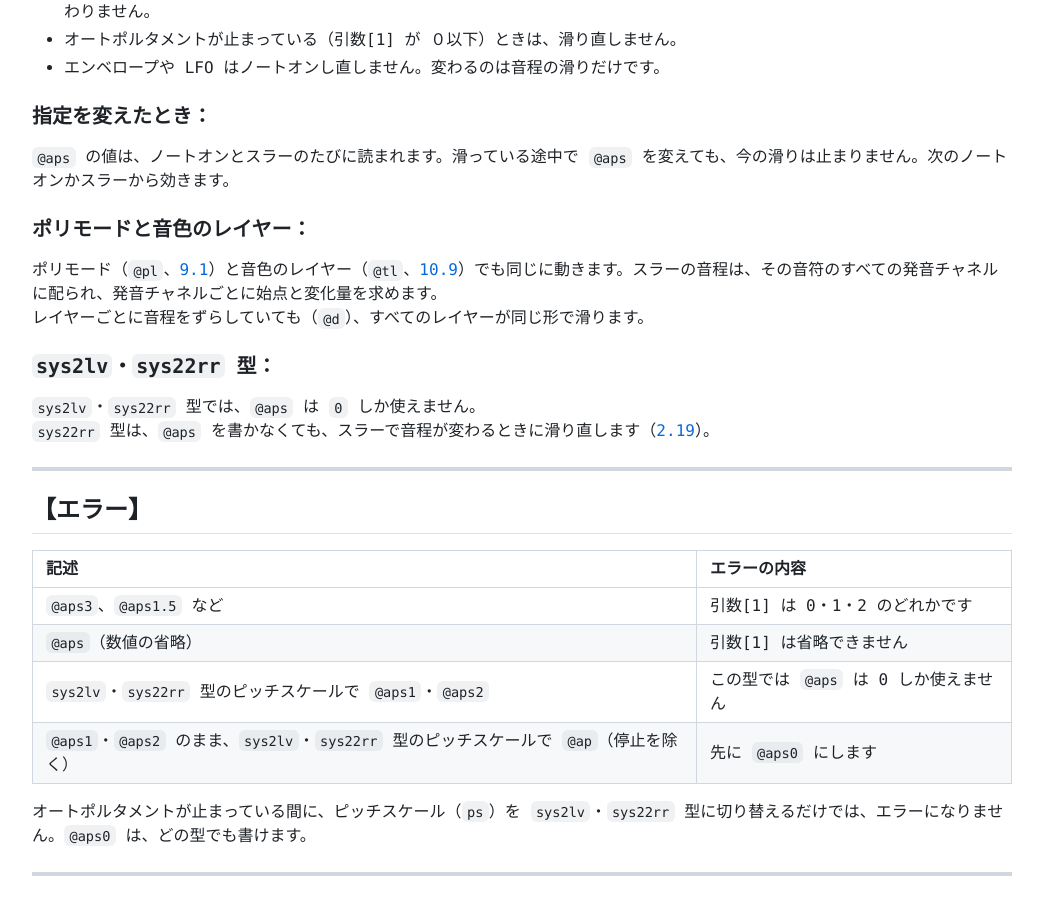
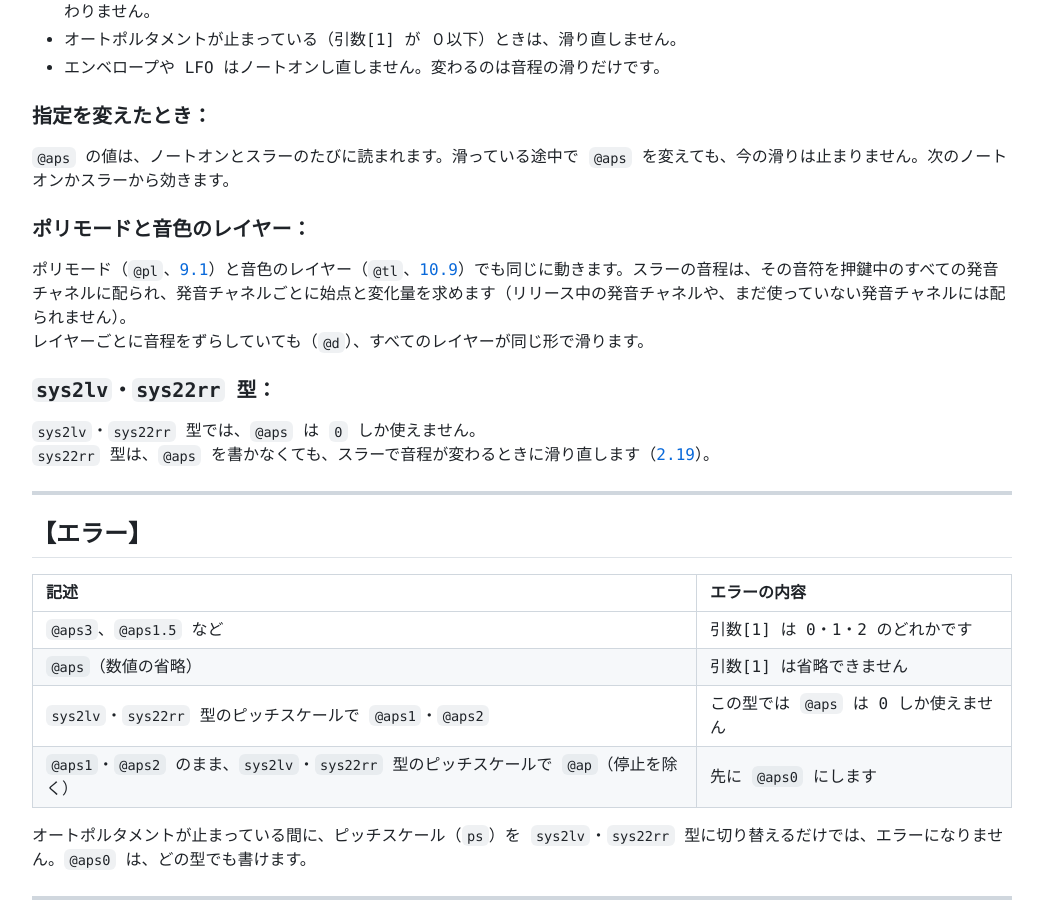
Before and after one commit to lineardrive/V3MMLmanual, a Jekyll site: the page built from docs/ch02/2_20.md, in a window 1280 px wide and 900 px high, scrolled down 2159 px. Shown: the whole window, without its empty margins (8-1051 px from the left). Built offline with Jekyll 4.4.1, drawn with Linux system fonts in a browser that asks for light colours; our own code applies the rules of GitHub Pages for plain Markdown files.

Commit message:
docs: 2.20 ポリのスラーは押鍵中の発音チャネルにだけ配られる（依頼V59）
Co-Authored-By: Claude Opus 5.5 <noreply@anthropic.com>

```diff
--- a/docs/ch02/2_20.md
+++ b/docs/ch02/2_20.md
@@ -87,7 +87,7 @@ t120 l4 v15 @@"pls"
 
 ### ポリモードと音色のレイヤー：
 
-ポリモード（`@pl`、[9.1](../ch09/9_1.md)）と音色のレイヤー（`@tl`、[10.9](../ch10/10_9n10.md)）でも同じに動きます。スラーの音程は、その音符のすべての発音チャネルに配られ、発音チャネルごとに始点と変化量を求めます。
+ポリモード（`@pl`、[9.1](../ch09/9_1.md)）と音色のレイヤー（`@tl`、[10.9](../ch10/10_9n10.md)）でも同じに動きます。スラーの音程は、その音符を押鍵中のすべての発音チャネルに配られ、発音チャネルごとに始点と変化量を求めます（リリース中の発音チャネルや、まだ使っていない発音チャネルには配られません）。
 レイヤーごとに音程をずらしていても（`@d`）、すべてのレイヤーが同じ形で滑ります。
 
 ### `sys2lv`・`sys22rr` 型：
```
